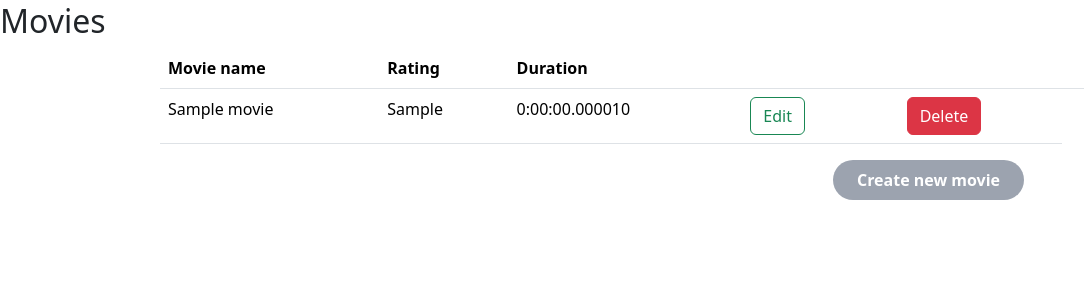
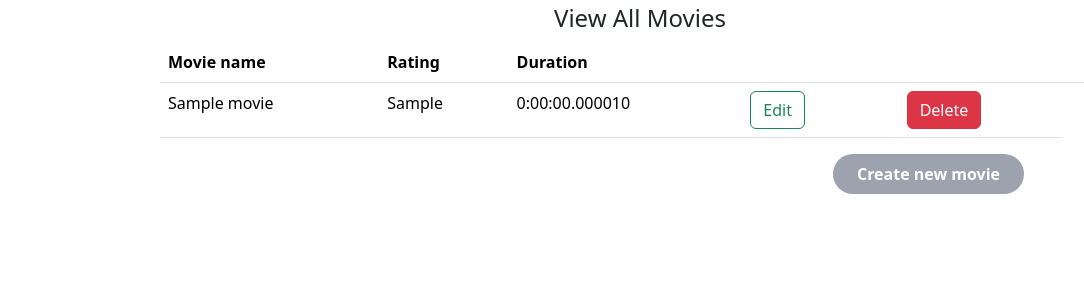
Before and after one commit to JMoran1/DAESDgroup, a Django app: page /list-movies/ in a window 1280 px wide. Shown: the part 86-388 px from the top of the page, without its empty margins (0-1084 px from the left). Run offline with Django 4.2, Linux system fonts and the light colour scheme; tables that the repository leaves empty hold one stand-in row (values such as "Sample post"); some libraries are stand-ins or nearby versions.

Commit message:
Fixing a label, oops.

```diff
--- a/UWEFlixApp/templates/UWEFlixApp/view_movies.html
+++ b/UWEFlixApp/templates/UWEFlixApp/view_movies.html
@@ -7,9 +7,8 @@
     integrity="sha384-w76AqPfDkMBDXo30jS1Sgez6pr3x5MlQ1ZAGC+nuZB+EYdgRZgiwxhTBTkF7CXvN"
     crossorigin="anonymous"></script>
 
-<h2>Movies</h2>
-
 <div class="w-75 m-auto">
+    <h1 class="text-2xl text-center">View All Movies</h1>
     <table class="table table-hover">
         <thead>
             <tr>
```
